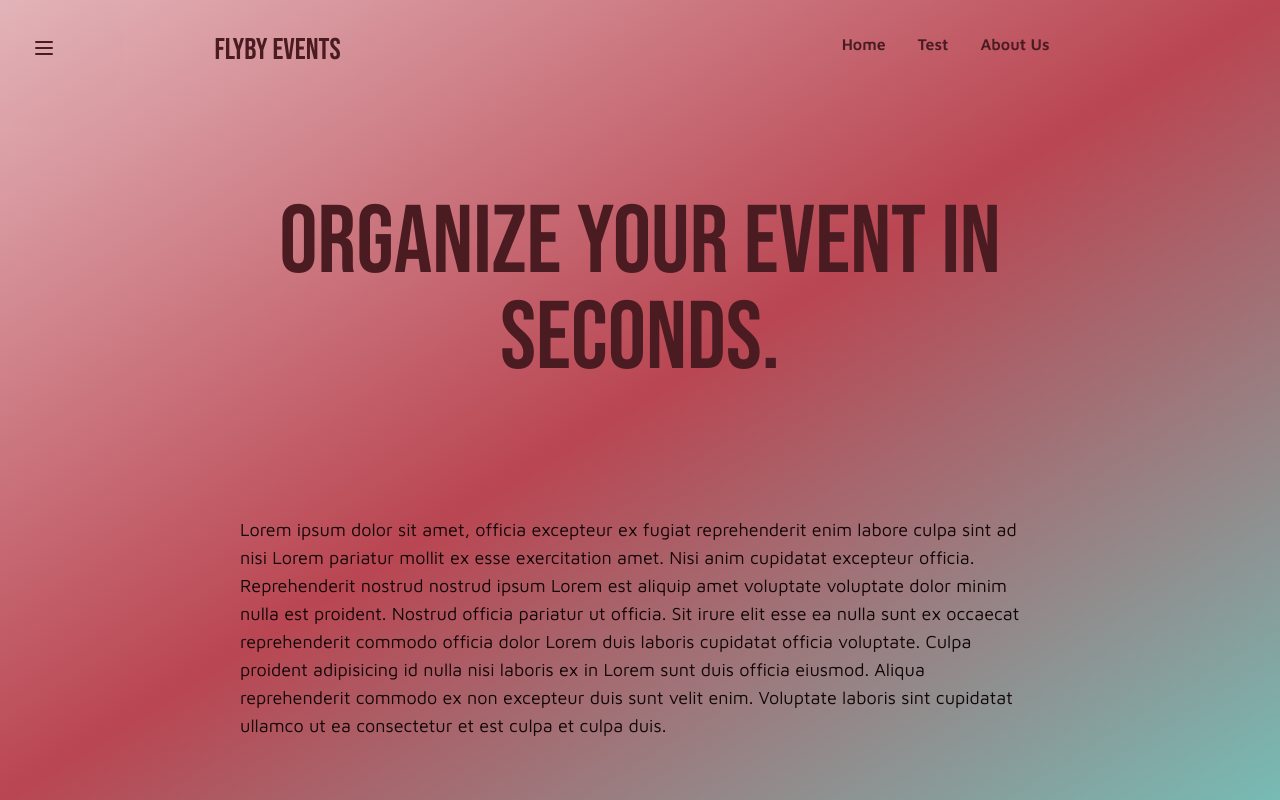
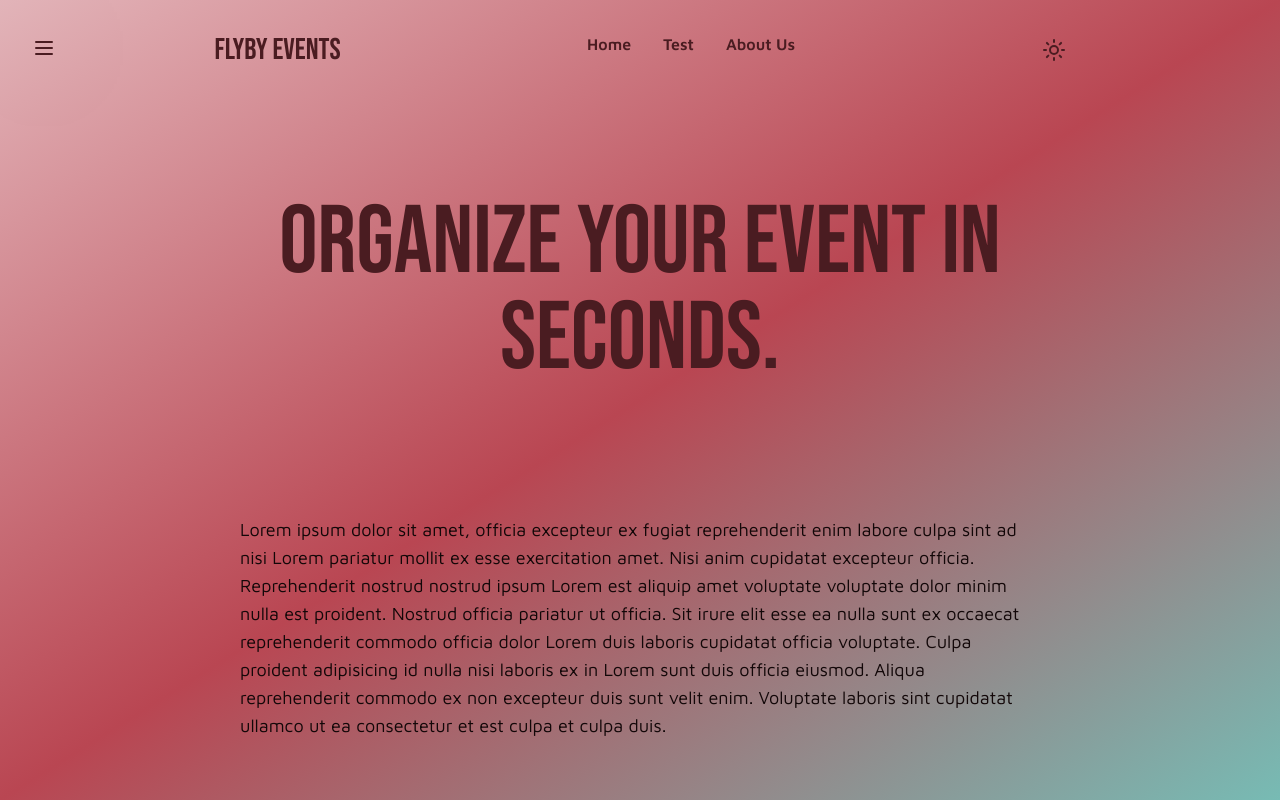
Before and after one commit to ozzythecoder/flyby-events, a Next.js app: page / in a window 1280 px wide. Built offline with nearby package versions, Linux system fonts and the light colour scheme.

Commit message:
Created theme toggle and added to header bar

```diff
--- a/src/components/HeaderBar.tsx
+++ b/src/components/HeaderBar.tsx
@@ -1,3 +1,5 @@
+import ThemeToggle from "./ThemeToggle";
+
 type Link = {
   name: string;
   url: string;
@@ -25,7 +27,7 @@
 export default function HeaderBar() {
   return (
     <div className="flex flex-col sm:flex-row mx-[15%] justify-between">
-      <h2 className="text-primary-800 hover:text-primary-950 text-3xl text-center font-heading">
+      <h2 className="text-primary-800 hover:text-primary-950 hover:underline text-3xl text-center font-heading">
         <a href="/">FLYBY events</a>
       </h2>
       <nav className="text-primary-800 font-body font-[600]">
@@ -42,6 +44,7 @@
           ))}
         </ul>
       </nav>
+      <ThemeToggle />
     </div>
   );
 }
--- /dev/null
+++ b/src/components/ThemeToggle.tsx
@@ -0,0 +1,21 @@
+"use client";
+
+import { useThemeContext } from "@/context/theme";
+import { Sun, Moon } from "lucide-react";
+
+export default function ThemeToggle() {
+  const { theme, setTheme } = useThemeContext();
+
+  const toggleTheme = () => {
+    setTheme(theme === "dark" ? "light" : "dark");
+  };
+  return (
+    <button onClick={toggleTheme}>
+      {theme === "dark" ? (
+        <Moon className="text-primary-800 hover:text-primary-950 hover:scale-125 transition-all" />
+      ) : (
+        <Sun className="text-primary-800 hover:text-primary-950 hover:scale-125 transition-all" />
+      )}
+    </button>
+  );
+}
```
